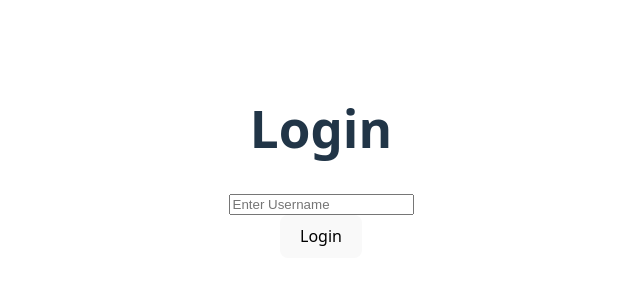
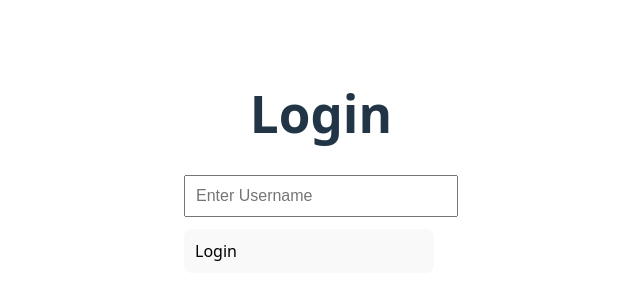
Before and after one commit to Pet-MatchMaker-2412/pet_matchmaker_fe, a React (Vite) app: page / in a window 1280 px wide. Shown: the part 238-538 px from the top of the page, without its empty margins (319-959 px from the left). Built offline with nearby package versions, Linux system fonts and the light colour scheme.

Commit message:
feat: adding css to page

```diff
--- a/src/components/LoginPage/LoginPage.css
+++ b/src/components/LoginPage/LoginPage.css
@@ -20,4 +20,5 @@
   cursor: pointer;
   display: flex;
   flex-wrap: wrap;
+  margin-top: 12px;
 }
--- a/src/components/LoginPage/LoginPage.jsx
+++ b/src/components/LoginPage/LoginPage.jsx
@@ -1,6 +1,7 @@
 import { useState } from "react";
 import { useNavigate } from "react-router-dom"
 import mockUser from "../../data/UserData.json"
+import './LoginPage.css'
 
 function LoginPage({ setCurrentUser }) {
     const [username, setUsername] = useState("")
```
